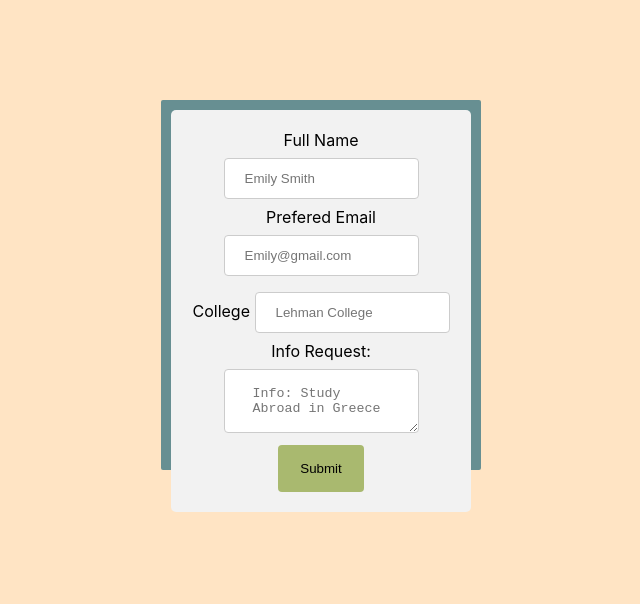
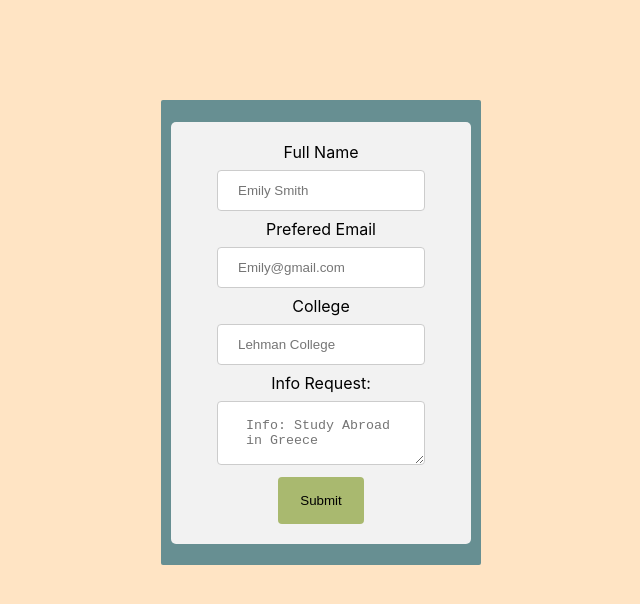
Before and after one commit to Geidy/Form-Example, a React (Create React App) app: page / in a window 1280 px wide. Shown: the top 604 px of the page, without its empty margins (289-929 px from the left). Built offline with nearby package versions, Linux system fonts and the light colour scheme.

Commit message:
Added styling to the form

```diff
--- a/src/css/FormStyle.css
+++ b/src/css/FormStyle.css
@@ -6,7 +6,7 @@
 }
 
 .input{
-    width: 75%;
+    width: 80%;
     padding: 12px 20px;
     margin: 8px 0;
     display: inline-block;
@@ -14,10 +14,17 @@
     border-radius: 4px;
     box-sizing: border-box;
 
+
+}
+
+.labdels{
+    font-family: Impact, Haettenschweiler, 'Arial Narrow Bold', sans-serif;
+    text-align: center;
+    justify-content: center;
 }
 
 .textarea{
-    width: 75%;
+    width: 80%;
     padding: 16px 28px;
     margin: 8px 0;
     display: inline-block;
@@ -45,7 +52,7 @@
 	border-radius: 2px;
 	padding: 10px;
     width: 300px;
-    height: 350px;
+    height: 445px;
     align-content: center;
     align-items: center;
     font-display: center;
```
